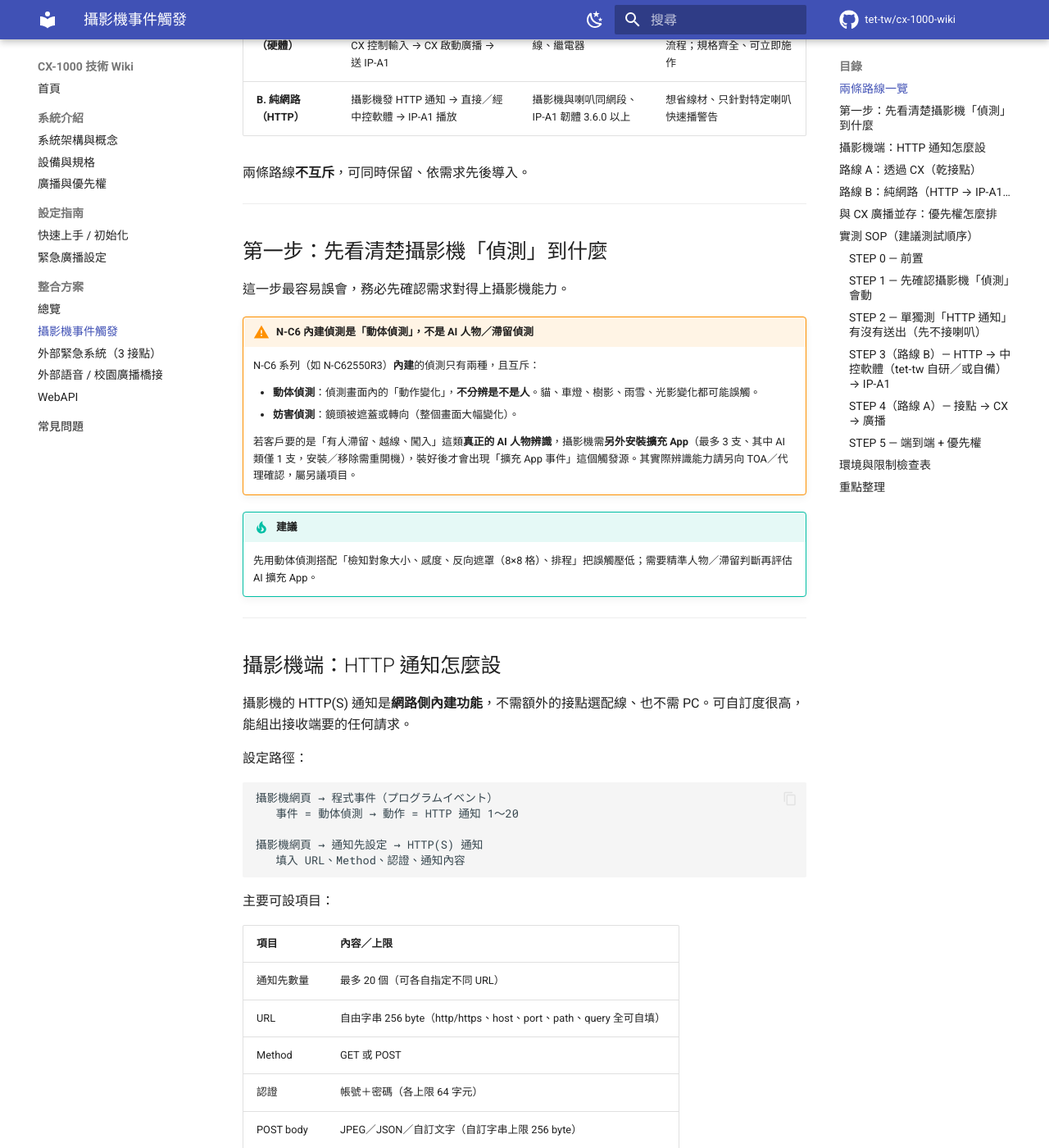
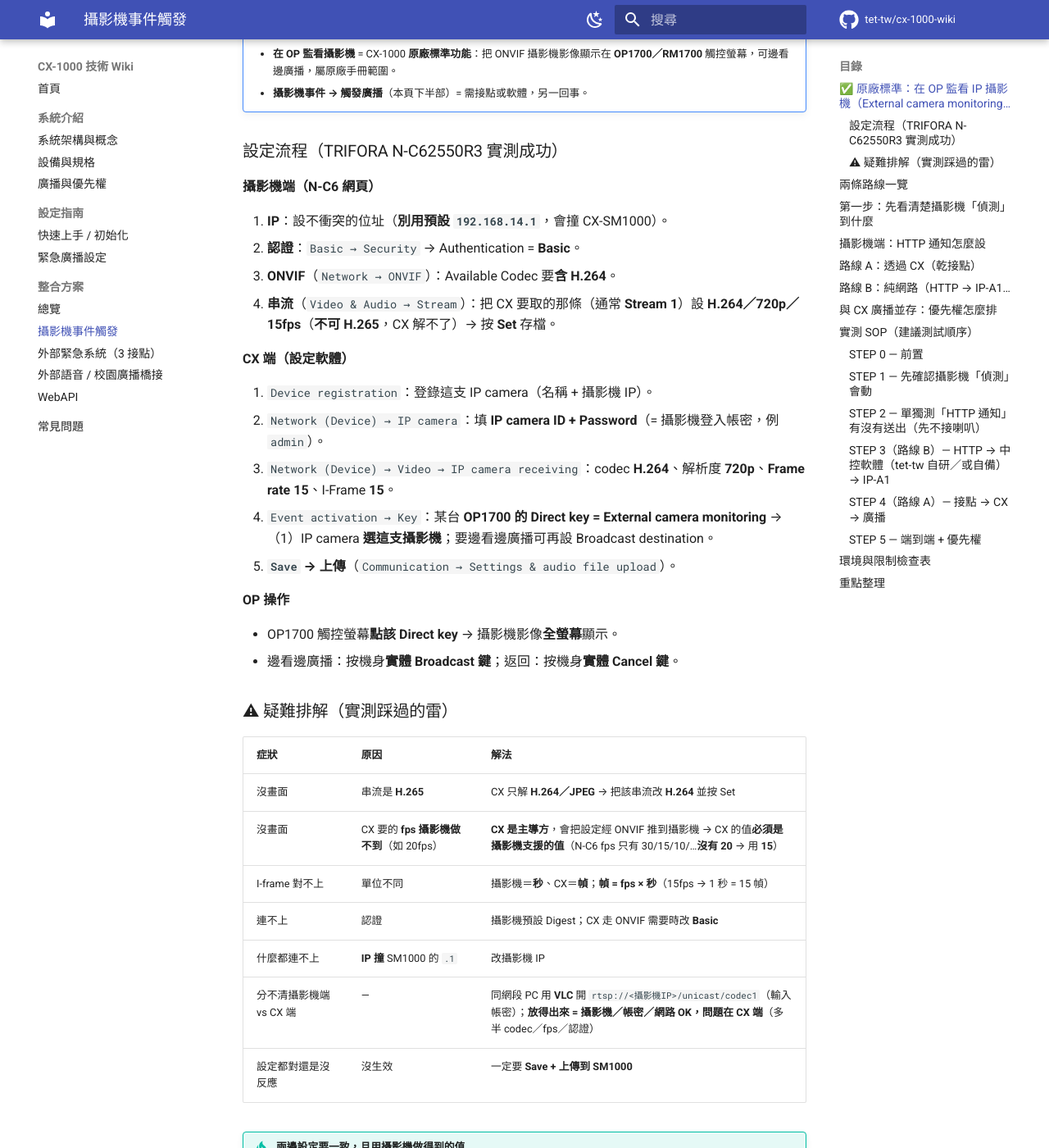
Before and after one commit to tet-tw/cx-1000-wiki, an MkDocs documentation site: the page built from docs/integrations/camera.md, in a window 1280 px wide and 1400 px high, scrolled down 572 px. Shown: the whole window at 82% size. Built offline with MkDocs 1.6.1 and Material for MkDocs 9.7.7, drawn with Linux system fonts in a browser that asks for light colours; comment, search, counter and statistics services are not loaded; some of the changed text lies outside the part shown.

Commit message:
docs(camera): 補上「OP 監看 IP 攝影機」原廠設定 + TRIFORA 實測疑難排解
External camera monitoring 設定流程(攝影機端/CX端/OP操作)+ 踩雷表
(H.265不解、fps須攝影機支援、I-frame單位換算、認證Basic、VLC隔離測試、須上傳)

Co-Authored-By: Claude Opus 4.8 <noreply@anthropic.com>

```diff
--- a/docs/integrations/camera.md
+++ b/docs/integrations/camera.md
@@ -4,6 +4,51 @@ TRIFORA N-C6 系列網路攝影機偵測到畫面事件後，可用「HTTP 通
 
 !!! danger "先講清楚：這不是消防系統"
     本整合為一般保全／導引應用，**非 EN54／CNS 消防認證，也非 TOA 原廠背書的緊急疏散系統**。凡法規要求的火警偵測與疏散廣播，仍須採用合格的消防設備，不可由本方案取代。
+
+---
+
+## ✅ 原廠標準：在 OP 監看 IP 攝影機（External camera monitoring）
+
+!!! note "這段是「原廠功能」，跟下方「事件觸發廣播」是兩回事"
+    - **在 OP 監看攝影機** = CX-1000 **原廠標準功能**：把 ONVIF 攝影機影像顯示在 **OP1700／RM1700** 觸控螢幕，可邊看邊廣播，屬原廠手冊範圍。
+    - **攝影機事件 → 觸發廣播**（本頁下半部）= 需接點或軟體，另一回事。
+
+### 設定流程（TRIFORA N-C62550R3 實測成功）
+
+**攝影機端（N-C6 網頁）**
+
+1. **IP**：設不衝突的位址（**別用預設 `192.168.14.1`**，會撞 CX-SM1000）。
+2. **認證**：`Basic → Security` → Authentication = **Basic**。
+3. **ONVIF**（`Network → ONVIF`）：Available Codec 要**含 H.264**。
+4. **串流**（`Video & Audio → Stream`）：把 CX 要取的那條（通常 **Stream 1**）設 **H.264／720p／15fps**（**不可 H.265**，CX 解不了）→ 按 **Set** 存檔。
+
+**CX 端（設定軟體）**
+
+1. `Device registration`：登錄這支 IP camera（名稱 + 攝影機 IP）。
+2. `Network (Device) → IP camera`：填 **IP camera ID + Password**（= 攝影機登入帳密，例 `admin`）。
+3. `Network (Device) → Video → IP camera receiving`：codec **H.264**、解析度 **720p**、**Frame rate 15**、I-Frame **15**。
+4. `Event activation → Key`：某台 **OP1700 的 Direct key = External camera monitoring** →（1）IP camera **選這支攝影機**；要邊看邊廣播可再設 Broadcast destination。
+5. **`Save` → 上傳**（`Communication → Settings & audio file upload`）。
+
+**OP 操作**
+
+- OP1700 觸控螢幕**點該 Direct key** → 攝影機影像**全螢幕**顯示。
+- 邊看邊廣播：按機身**實體 Broadcast 鍵**；返回：按機身**實體 Cancel 鍵**。
+
+### ⚠ 疑難排解（實測踩過的雷）
+
+| 症狀 | 原因 | 解法 |
+|---|---|---|
+| 沒畫面 | 串流是 **H.265** | CX 只解 **H.264／JPEG** → 把該串流改 **H.264** 並按 Set |
+| 沒畫面 | CX 要的 **fps 攝影機做不到**（如 20fps） | **CX 是主導方**，會把設定經 ONVIF 推到攝影機 → CX 的值**必須是攝影機支援的值**（N-C6 fps 只有 30/15/10/…**沒有 20** → 用 **15**） |
+| I-frame 對不上 | 單位不同 | 攝影機＝**秒**、CX＝**幀**；**幀 = fps × 秒**（15fps → 1 秒 = 15 幀） |
+| 連不上 | 認證 | 攝影機預設 Digest；CX 走 ONVIF 需要時改 **Basic** |
+| 什麼都連不上 | **IP 撞** SM1000 的 `.1` | 改攝影機 IP |
+| 分不清攝影機端 vs CX 端 | — | 同網段 PC 用 **VLC** 開 `rtsp://<攝影機IP>/unicast/codec1`（輸入帳密）；**放得出來 = 攝影機／帳密／網路 OK，問題在 CX 端**（多半 codec／fps／認證） |
+| 設定都對還是沒反應 | 沒生效 | 一定要 **Save + 上傳到 SM1000** |
+
+!!! tip "兩邊設定要一致，且用攝影機做得到的值"
+    CX「IP camera receiving」會透過 ONVIF 把 codec／fps／解析度推到攝影機那條串流。**兩邊設成完全一樣、且是攝影機支援的值**（H.264／720p／15fps）最保險。
 
 ---
 
```
